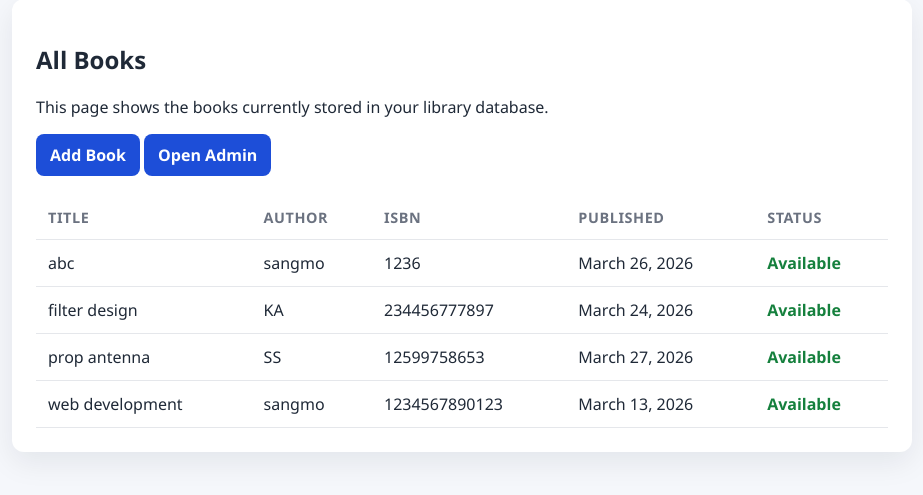
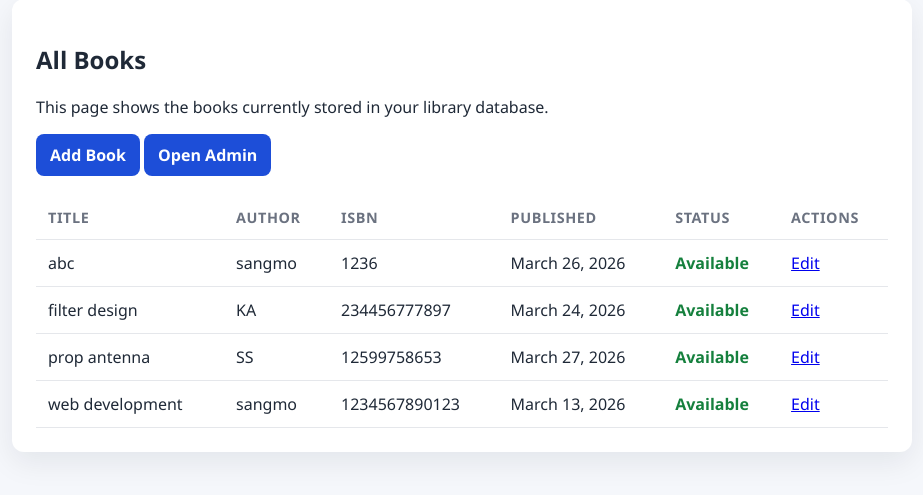
Before and after one commit to Sangmo22/library_manager, a Django app: page / in a window 1280 px wide. Shown: the part 197-692 px from the top of the page, without its empty margins (178-1101 px from the left). Run offline with Django 5.2, Linux system fonts and the light colour scheme; data comes from the database, SQL or seed files in the repository.

Commit message:
Added edit button and book edit path to urls

```diff
--- a/books/templates/books/book_list.html
+++ b/books/templates/books/book_list.html
@@ -1,4 +1,7 @@
-{% extends "base.html" %} {% block title %}Books | Library Manager{% endblock %}
+{% extends "base.html" %}
+
+{% block title %}Books | Library Manager{% endblock %}
+
 {% block content %}
 <section class="card">
   <h2>All Books</h2>
@@ -18,6 +21,7 @@
         <th>ISBN</th>
         <th>Published</th>
         <th>Status</th>
+        <th>Actions</th>
       </tr>
     </thead>
     <tbody>
@@ -34,6 +38,9 @@
           <span class="status unavailable">Checked Out</span>
           {% endif %}
         </td>
+        <td>
+          <a href="{% url 'books:book_edit' book.pk %}">Edit</a>
+        </td>
       </tr>
       {% endfor %}
     </tbody>
--- a/books/urls.py
+++ b/books/urls.py
@@ -7,4 +7,5 @@ app_name = "books"
 urlpatterns = [
     path("", views.book_list, name="book_list"),
     path("add/", views.book_create, name="book_create"),
+    path("edit/<int:pk>/", views.book_edit, name="book_edit"),
 ]
```
